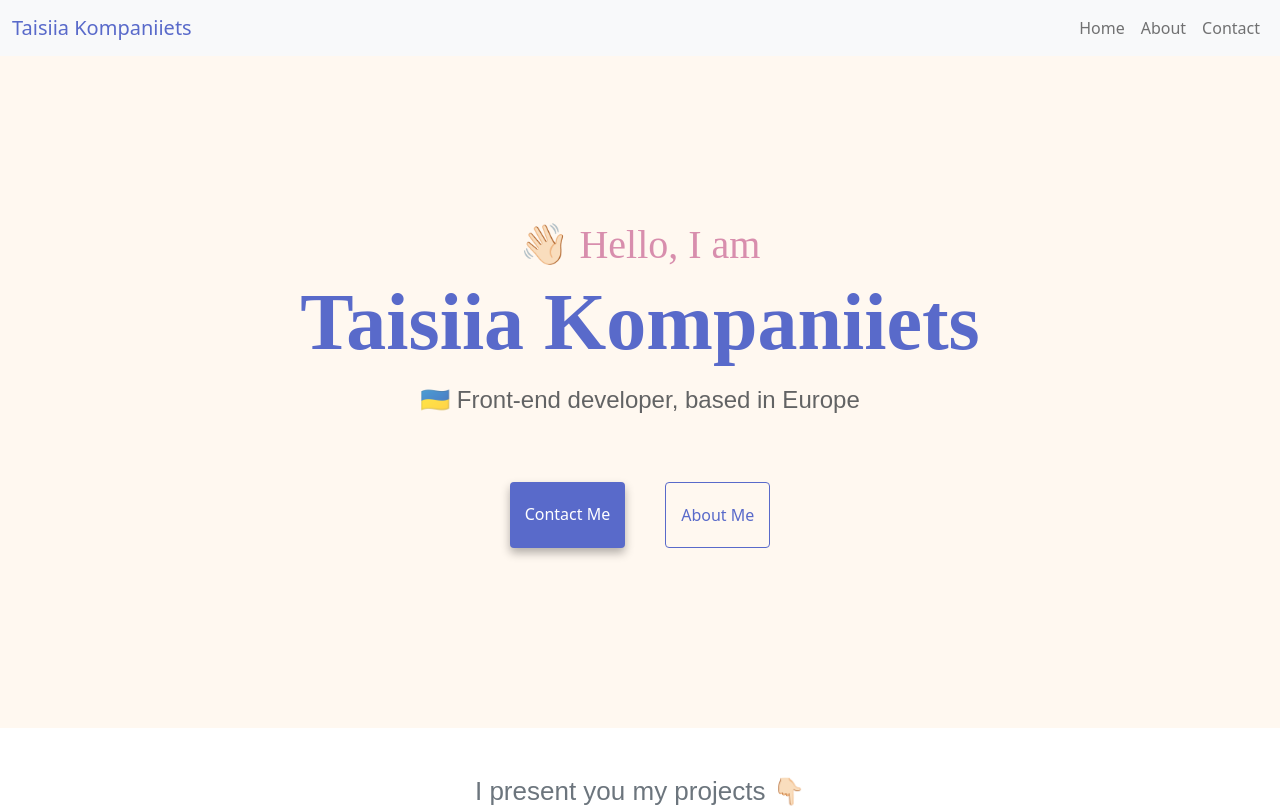
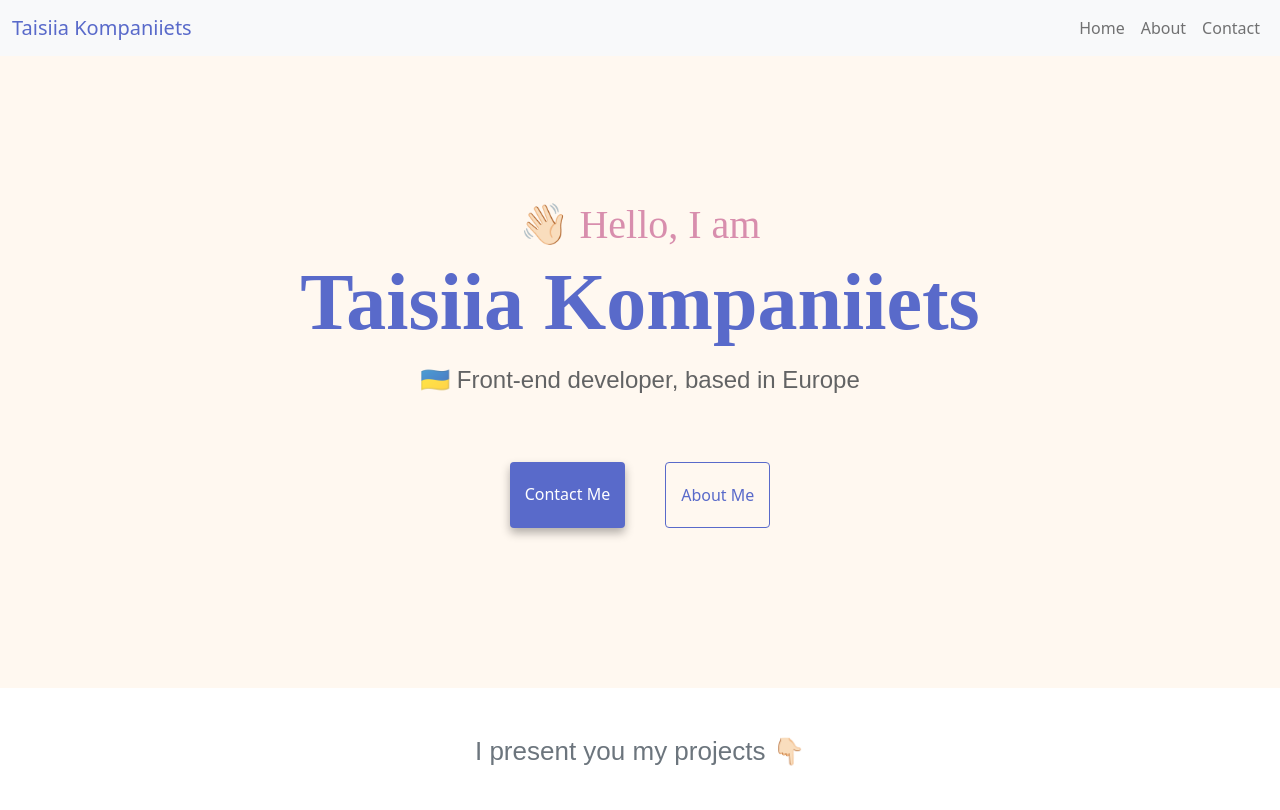
Before and after one commit to TaisiiaK/Portfolio-project, a plain HTML site: page index.html in a window 1280 px wide. Shown: the top 810 px of the page. Drawn offline with nearby package versions, Linux system fonts and the light colour scheme.

Commit message:
change padding hero at about page

```diff
--- a/style.css
+++ b/style.css
@@ -74,7 +74,7 @@ h3 {
 }
 .hero {
   text-align: center;
-  padding: 160px 20px;
+  padding: 140px 20px;
   background: var(--secondary-color);
 }
 .hero h1 {
```
